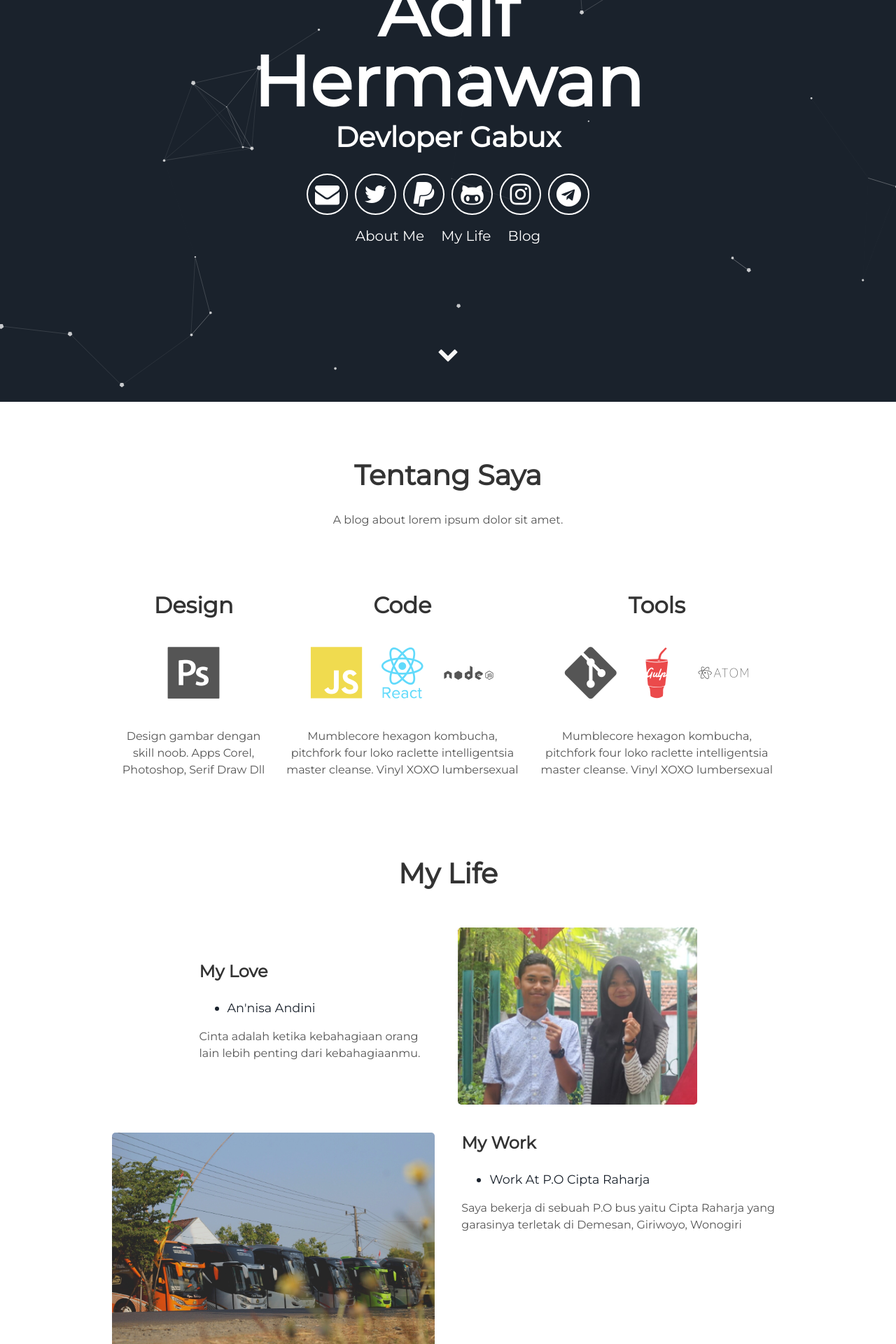
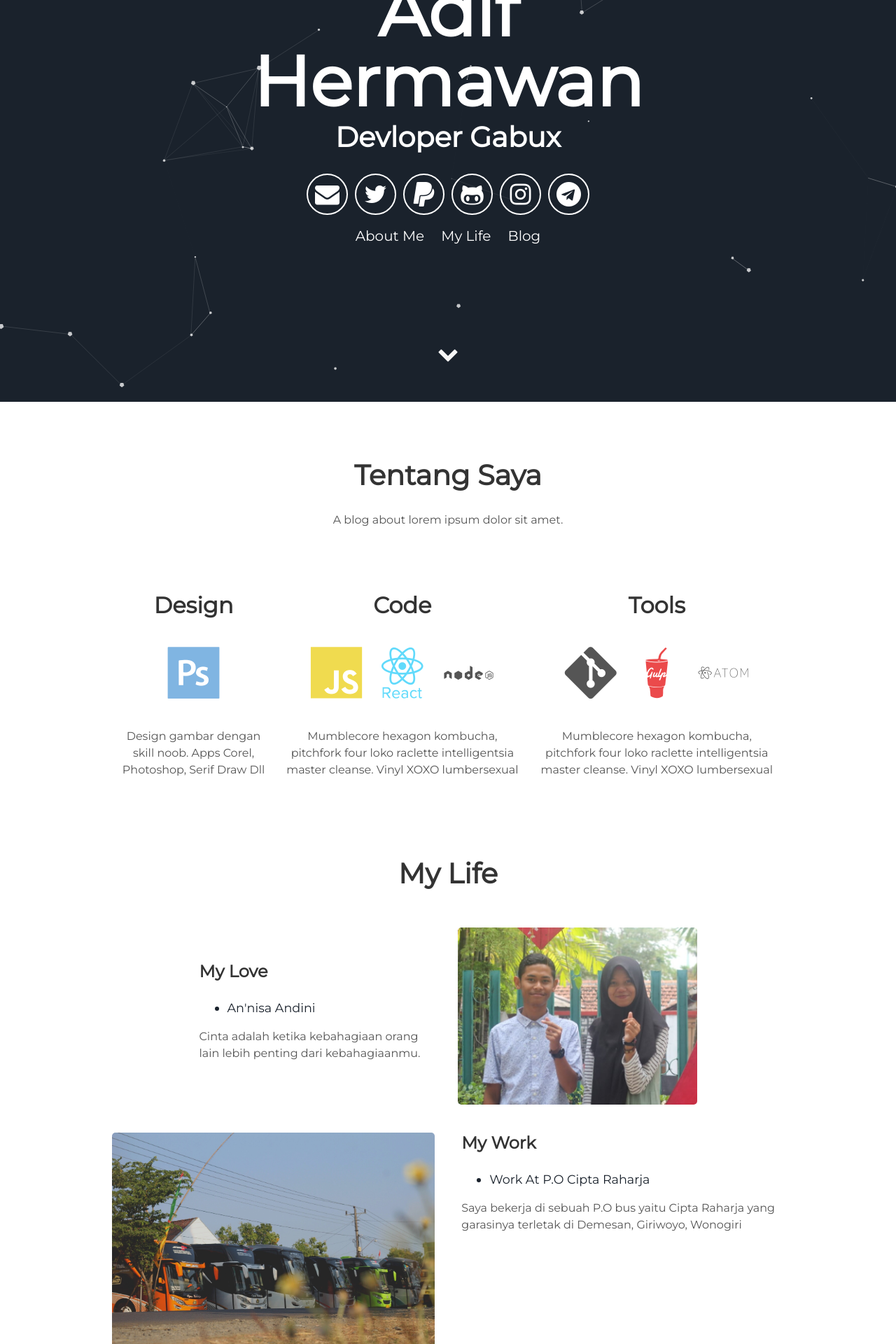
Before and after one commit to adif48/adif48, a Jekyll site: the page built from index.html, in a window 1280 px wide. Shown: the part 326-2246 px from the top of the page at 70% size. Built offline with Jekyll 4.4.1, drawn with Linux system fonts in a browser that asks for light colours.

Commit message:
Update about.html

```diff
--- a/_includes/about.html
+++ b/_includes/about.html
@@ -5,7 +5,7 @@
   <div class="user">
     <div class="tech">
       <h2>Design</h2>
-      <i class="devicon-photoshop-plain"></i>
+      <i class="devicon-photoshop-plain colored"></i>
       <p>Design gambar dengan skill noob.
         Apps Corel, Photoshop, Serif Draw Dll</p>
     </div>
```
